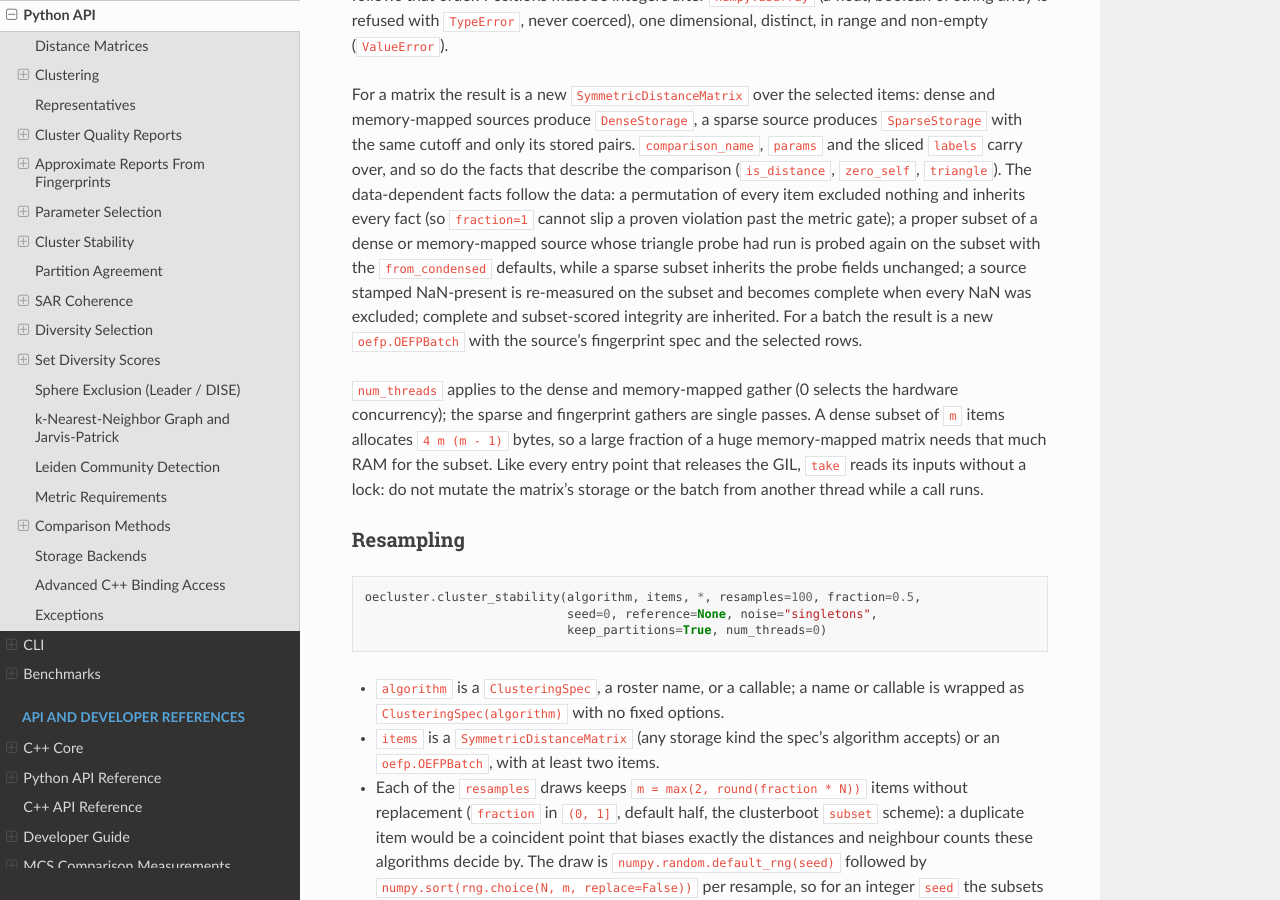
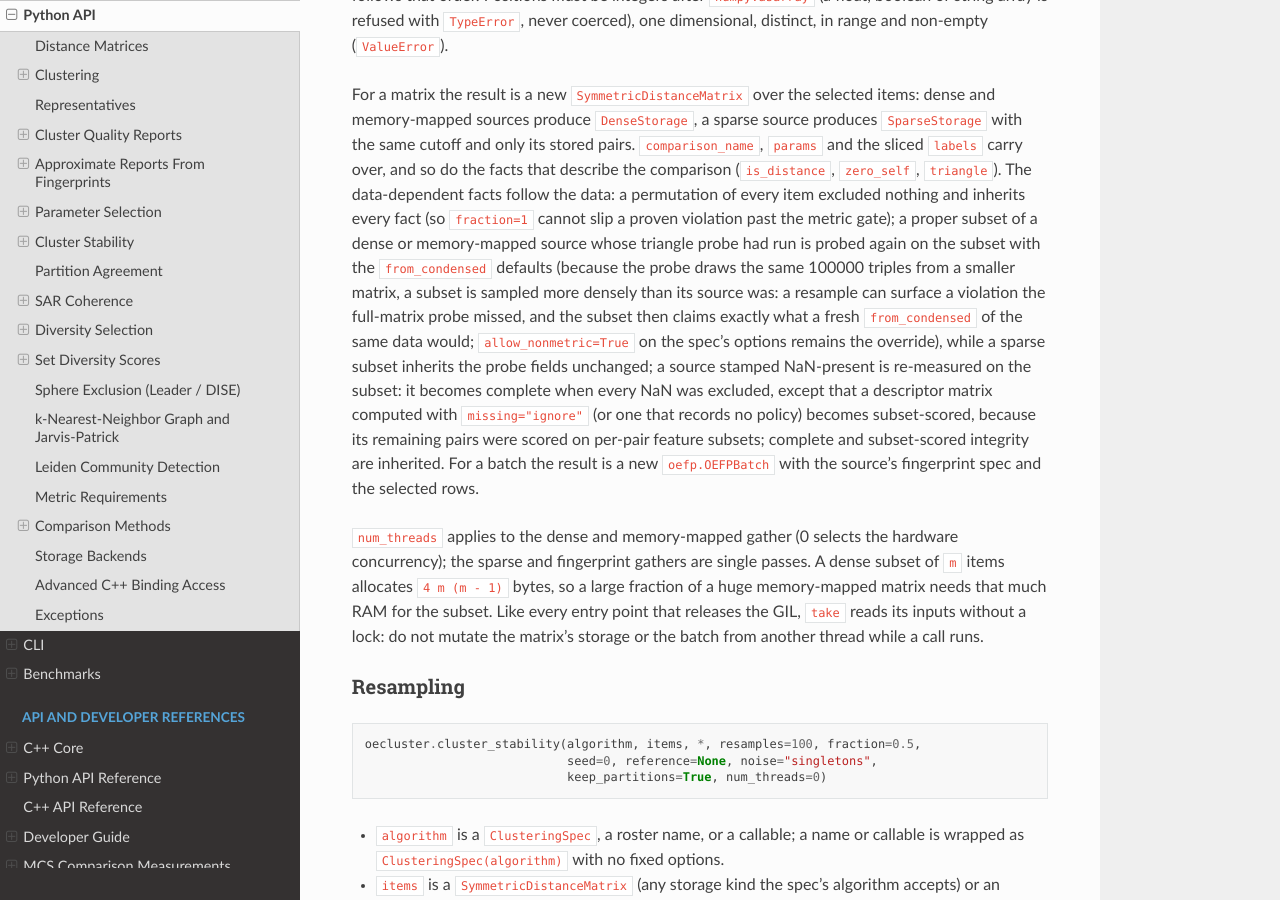
Before and after one commit to scott-arne/oecluster, a Sphinx documentation site: the page built from docs/python-api.md, in a window 1280 px wide and 900 px high, scrolled down 19092 px. Built offline with Sphinx 7.4.7 and the Read the Docs theme 3.1.0, drawn with Linux system fonts in a browser that asks for light colours; pages that are not in the unit, such as notebooks, are missing from menus; the version number is read from the project's files by our own code; some of the changed text lies outside the part shown.

Commit message:
docs: note the gather temporaries, the subset re-probe and the shipped stability slice

```diff
--- a/docs/python-api.md
+++ b/docs/python-api.md
@@ -950,10 +950,17 @@
 every item excluded nothing and inherits every fact (so `fraction=1` cannot
 slip a proven violation past the metric gate); a proper subset of a dense or
 memory-mapped source whose triangle probe had run is probed again on the
-subset with the `from_condensed` defaults, while a sparse subset inherits
-the probe fields unchanged; a source stamped NaN-present is re-measured on
-the subset and becomes complete when every NaN was excluded; complete and
-subset-scored integrity are inherited. For a batch the result is a new
+subset with the `from_condensed` defaults (because the probe draws the same
+100000 triples from a smaller matrix, a subset is sampled more densely than
+its source was: a resample can surface a violation the full-matrix probe
+missed, and the subset then claims exactly what a fresh `from_condensed` of
+the same data would; `allow_nonmetric=True` on the spec's options remains the
+override), while a sparse subset inherits the probe fields unchanged; a source
+stamped NaN-present is re-measured on the subset: it becomes complete when
+every NaN was excluded, except that a descriptor matrix computed with
+`missing="ignore"` (or one that records no policy) becomes subset-scored,
+because its remaining pairs were scored on per-pair feature subsets; complete
+and subset-scored integrity are inherited. For a batch the result is a new
 `oefp.OEFPBatch` with the source's fingerprint spec and the selected rows.
 
 `num_threads` applies to the dense and memory-mapped gather (0 selects the
@@ -1067,7 +1074,9 @@
 bytes for a dense matrix, or the sub-batch) plus the current resample's
 `ClusteringResult` (50 to 100 bytes per sampled item) plus the O(m + K + K')
 scoring workspace, plus an `intp` row map over the full reference (8 bytes per item) held for
-the loop's duration, plus what is retained across resamples: the `K x R`
+the loop's duration, plus, while a gather runs, an 8-byte-per-item position
+map for a sparse source and a temporary copy of the selected fingerprint rows
+for a batch (roughly doubling the sub-batch during its construction), plus what is retained across resamples: the `K x R`
 float64 Jaccard array and the `R` agreements always, and under
 `keep_partitions=True` two `intp` arrays per resample, 16 bytes per sampled
 item per resample (about 800 MB for 100 resamples at half of a million
```
Also changed, not shown: ROADMAP.md (+2 -3 lines).
